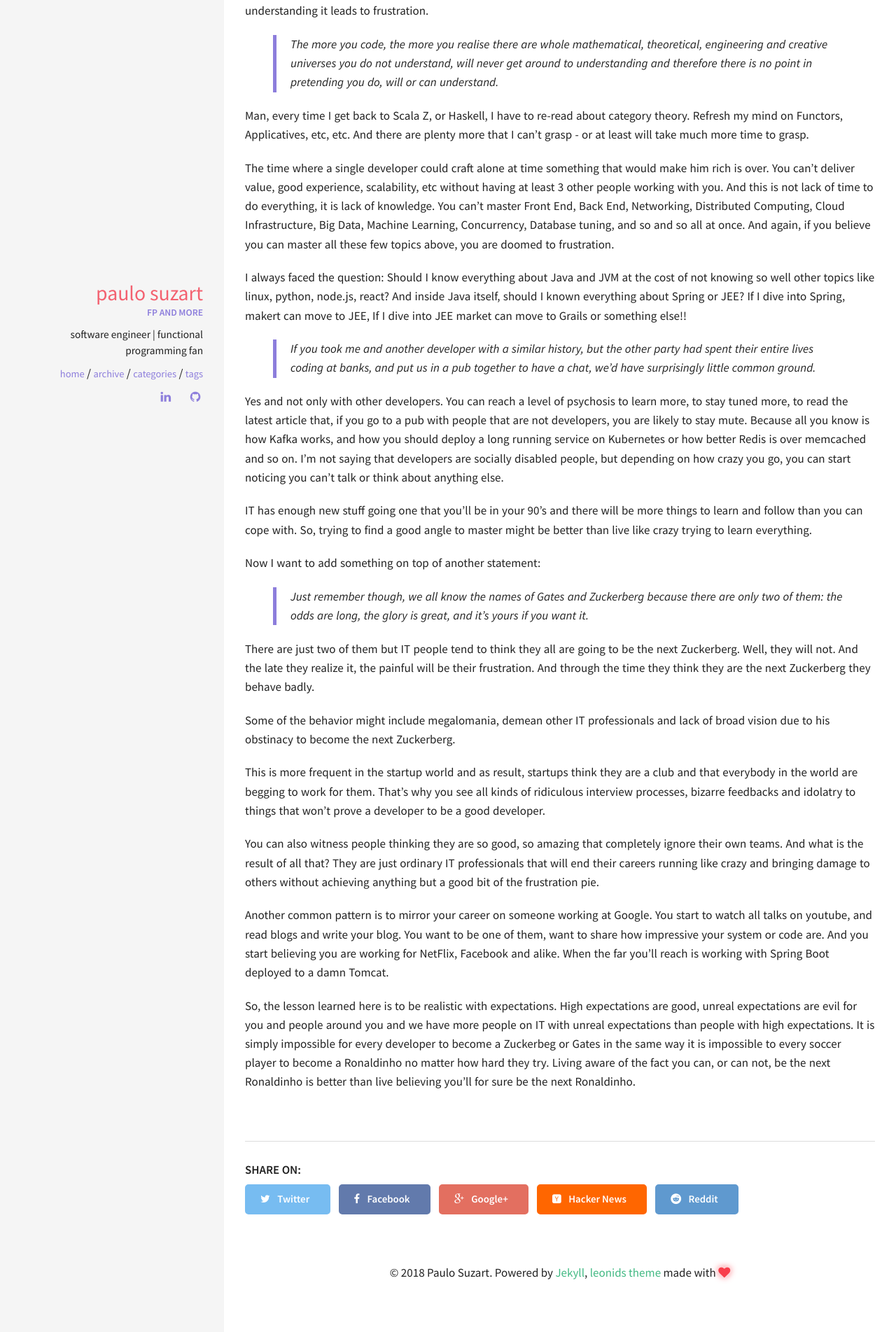
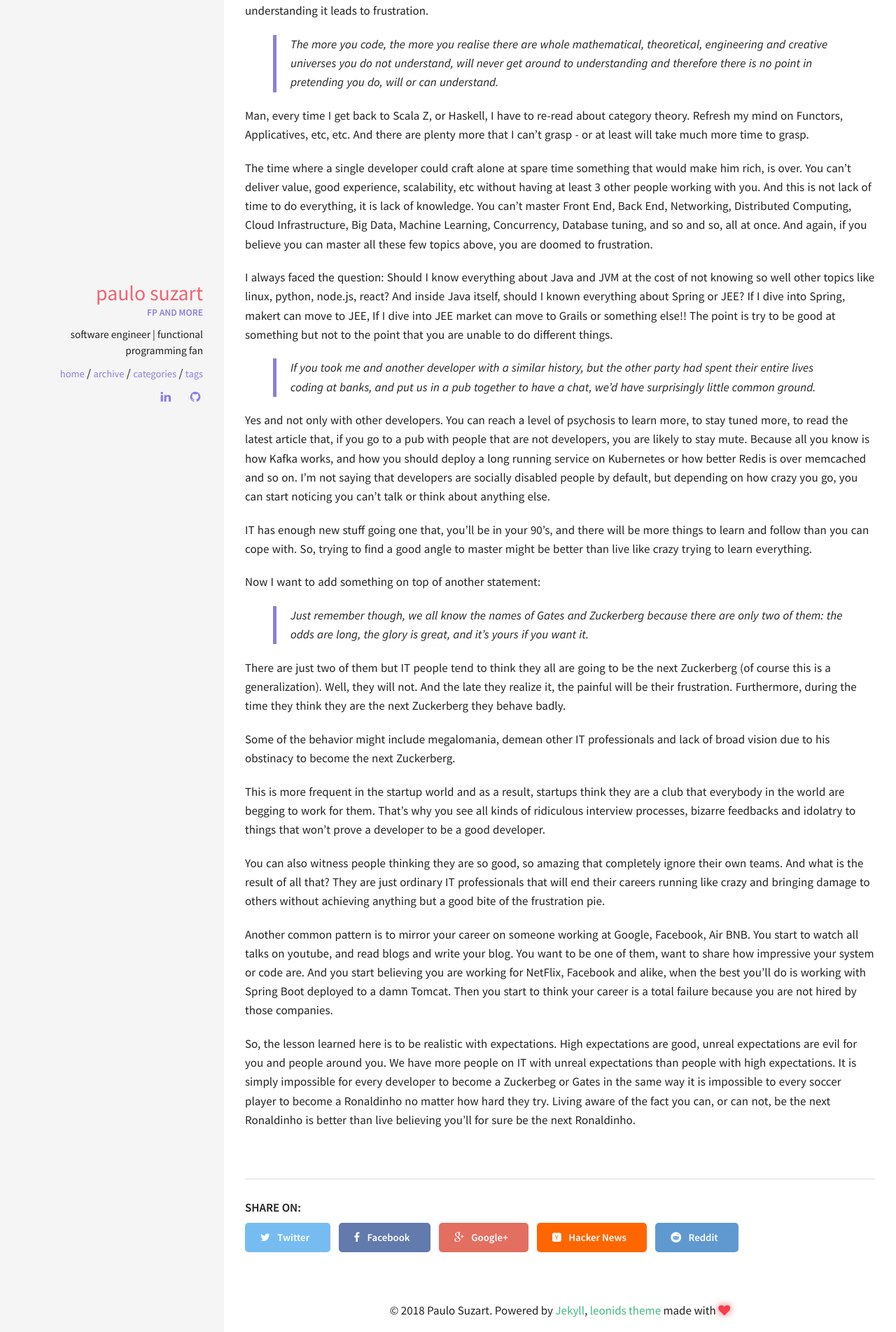
Before and after one commit to paulosuzart/paulosuzart.github.io, a Jekyll site: the page built from _posts/2018-01-02-open-letter-page-2.md, in a window 1280 px wide. Shown: the part 879-2782 px from the top of the page at 70% size. Built offline with Jekyll 4.4.1, drawn with Linux system fonts in a browser that asks for light colours; comment, search, counter and statistics services are not loaded.

Commit message:
Better wording

```diff
--- a/_posts/2018-01-02-open-letter-page-2.md
+++ b/_posts/2018-01-02-open-letter-page-2.md
@@ -26,28 +26,28 @@ If you can't fill someone else's pocket, to the hell with your Type Classes or w
 
 Man, every time I get back to Scala Z, or Haskell, I have to re-read about category theory. Refresh my mind on Functors, Applicatives, etc, etc. And there are plenty more that I can't grasp - or at least will take much more time to grasp.
 
-The time where a single developer could craft alone at time something that would make him rich is over. You can't deliver value, good experience, scalability, etc without having at least 3 other people working with you. And this is not lack of time to do everything, it is lack of knowledge. You can't master Front End, Back End, Networking, Distributed Computing, Cloud Infrastructure, Big Data, Machine Learning, Concurrency, Database tuning, and so and so all at once. And again, if you believe you can master all these few topics above, you are doomed to frustration.
+The time where a single developer could craft alone at spare time something that would make him rich, is over. You can't deliver value, good experience, scalability, etc without having at least 3 other people working with you. And this is not lack of time to do everything, it is lack of knowledge. You can't master Front End, Back End, Networking, Distributed Computing, Cloud Infrastructure, Big Data, Machine Learning, Concurrency, Database tuning, and so and so, all at once. And again, if you believe you can master all these few topics above, you are doomed to frustration.
 
-I always faced the question: Should I know everything about Java and JVM at the cost of not knowing so well other topics like linux, python, node.js, react? And inside Java itself, should I known everything about Spring or JEE? If I dive into Spring, makert can move to JEE, If I dive into JEE market can move to Grails or something else!!
+I always faced the question: Should I know everything about Java and JVM at the cost of not knowing so well other topics like linux, python, node.js, react? And inside Java itself, should I known everything about Spring or JEE? If I dive into Spring, makert can move to JEE, If I dive into JEE market can move to Grails or something else!! The point is try to be good at something but not to the point that you are unable to do different things.
 
 > If you took me and another developer with a similar history, but the other party had spent their entire lives coding at banks, and put us in a pub together to have a chat, we’d have surprisingly little common ground.
 
-Yes and not only with other developers. You can reach a level of psychosis to learn more, to stay tuned more, to read the latest article that, if you go to a pub with people that are not developers, you are likely to stay mute. Because all you know is how Kafka works, and how you should deploy a long running service on Kubernetes or how better Redis is over memcached and so on. I'm not saying that developers are socially disabled people, but depending on how crazy you go, you can start noticing you can't talk or think about anything else.
+Yes and not only with other developers. You can reach a level of psychosis to learn more, to stay tuned more, to read the latest article that, if you go to a pub with people that are not developers, you are likely to stay mute. Because all you know is how Kafka works, and how you should deploy a long running service on Kubernetes or how better Redis is over memcached and so on. I'm not saying that developers are socially disabled people by default, but depending on how crazy you go, you can start noticing you can't talk or think about anything else.
 
-IT has enough new stuff going one that you'll be in your 90's and there will be more things to learn and follow than you can cope with. So, trying to find a good angle to master might be better than live like crazy trying to learn everything.
+IT has enough new stuff going one that, you'll be in your 90's, and there will be more things to learn and follow than you can cope with. So, trying to find a good angle to master might be better than live like crazy trying to learn everything.
 
 Now I want to add something on top of another statement:
 
 > Just remember though, we all know the names of Gates and Zuckerberg because there are only two of them: the odds are long, the glory is great, and it’s yours if you want it.
 
-There are just two of them but IT people tend to think they all are going to be the next Zuckerberg. Well, they will not. And the late they realize it, the painful will be their frustration. And through the time they think they are the next Zuckerberg they behave badly.
+There are just two of them but IT people tend to think they all are going to be the next Zuckerberg (of course this is a generalization). Well, they will not. And the late they realize it, the painful will be their frustration. Furthermore, during the time they think they are the next Zuckerberg they behave badly.
 
 Some of the behavior might include megalomania, demean other IT professionals and lack of broad vision due to his obstinacy to become the next Zuckerberg.
 
-This is more frequent in the startup world and as result, startups think they are a club and that everybody in the world are begging to work for them. That's why you see all kinds of ridiculous interview processes, bizarre feedbacks and idolatry to things that won't prove a developer to be a good developer.
+This is more frequent in the startup world and as a result, startups think they are a club that everybody in the world are begging to work for them. That's why you see all kinds of ridiculous interview processes, bizarre feedbacks and idolatry to things that won't prove a developer to be a good developer.
 
-You can also witness people thinking they are so good, so amazing that completely ignore their own teams. And what is the result of all that? They are just ordinary IT professionals that will end their careers running like crazy and bringing damage to others without achieving anything but a good bit of the frustration pie.
+You can also witness people thinking they are so good, so amazing that completely ignore their own teams. And what is the result of all that? They are just ordinary IT professionals that will end their careers running like crazy and bringing damage to others without achieving anything but a good bite of the frustration pie.
 
-Another common pattern is to mirror your career on someone working at Google. You start to watch all talks on youtube, and read blogs and write your blog. You want to be one of them, want to share how impressive your system or code are. And you start believing you are working for NetFlix, Facebook and alike. When the far you'll reach is working with Spring Boot deployed to a damn Tomcat.
+Another common pattern is to mirror your career on someone working at Google, Facebook, Air BNB. You start to watch all talks on youtube, and read blogs and write your blog. You want to be one of them, want to share how impressive your system or code are. And you start believing you are working for NetFlix, Facebook and alike, when the best you'll do is working with Spring Boot deployed to a damn Tomcat. Then you start to think your career is a total failure because you are not hired by those companies.
 
-So, the lesson learned here is to be realistic with expectations. High expectations are good, unreal expectations are evil for you and people around you and we have more people on IT with unreal expectations than people with high expectations. It is simply impossible for every developer to become a Zuckerbeg or Gates in the same way it is impossible to every soccer player to become a Ronaldinho no matter how hard they try. Living aware of the fact you can, or can not, be the next Ronaldinho is better than live believing you'll for sure be the next Ronaldinho.
+So, the lesson learned here is to be realistic with expectations. High expectations are good, unreal expectations are evil for you and people around you. We have more people on IT with unreal expectations than people with high expectations. It is simply impossible for every developer to become a Zuckerbeg or Gates in the same way it is impossible to every soccer player to become a Ronaldinho no matter how hard they try. Living aware of the fact you can, or can not, be the next Ronaldinho is better than live believing you'll for sure be the next Ronaldinho.
```
